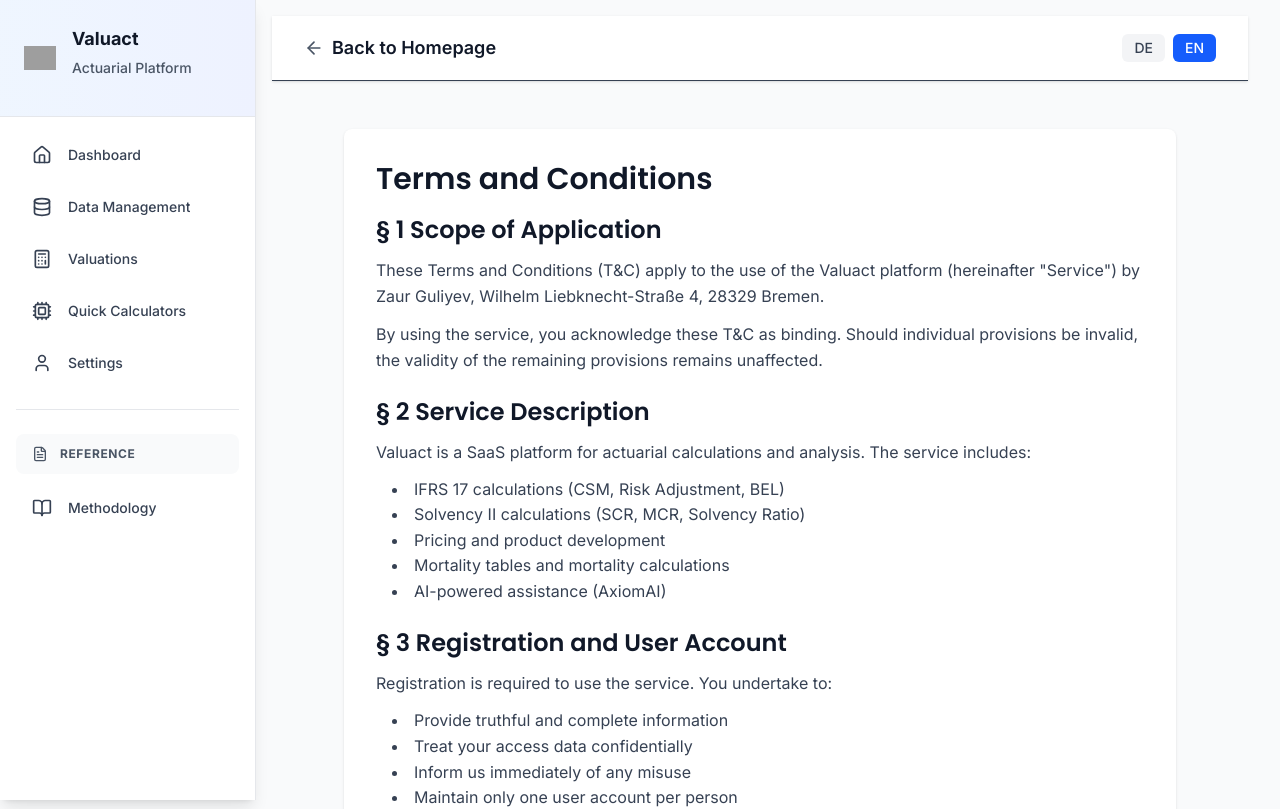
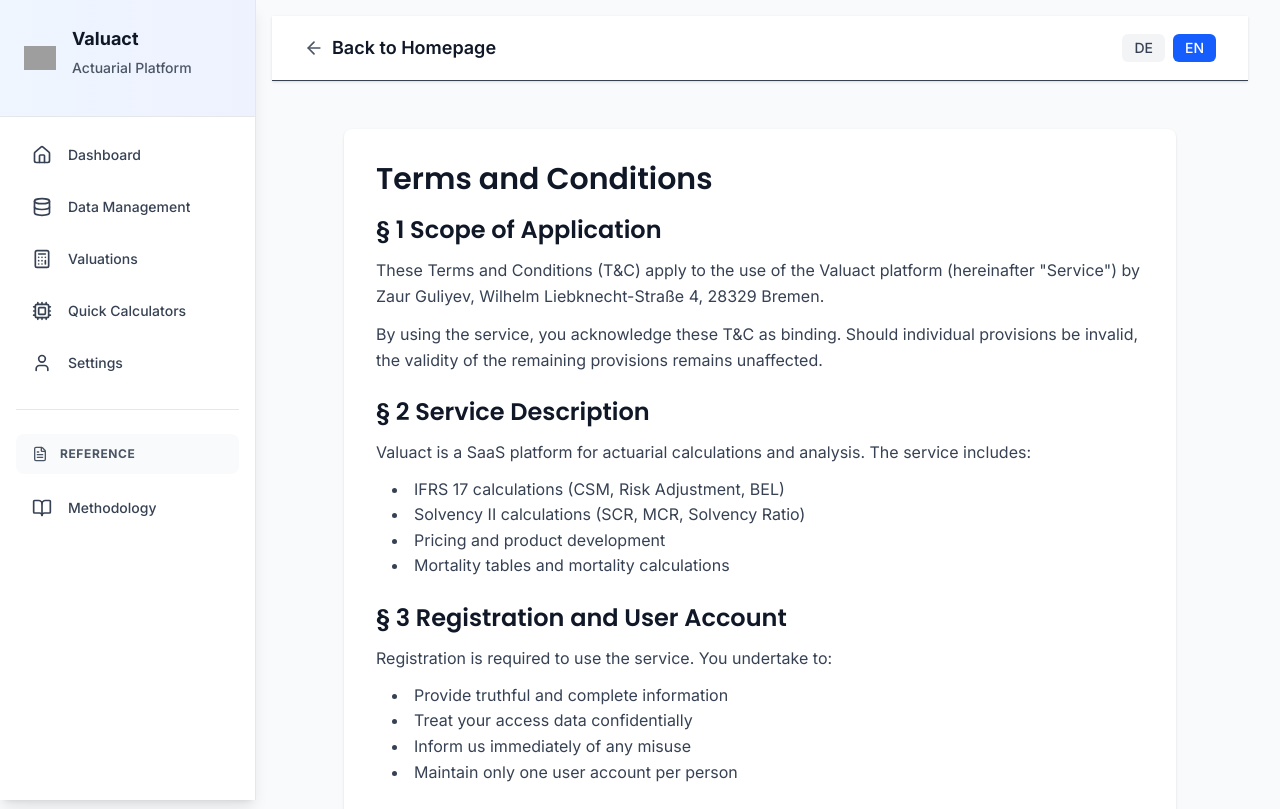
Before and after one commit to synexalabs/ValueAct2, a Next.js app in the folder client/: page /terms in a window 1280 px wide. Shown: the top 809 px of the page. Built offline with nearby package versions, Linux system fonts and the light colour scheme; grey boxes are pictures that could not be loaded.

Commit message:
Remove AxiomAI references from Terms page
Cleaned up service description after removing AxiomAI feature

```diff
--- a/client/src/app/terms/page.jsx
+++ b/client/src/app/terms/page.jsx
@@ -23,8 +23,8 @@
                             <button
                                 onClick={() => setLanguage('de')}
                                 className={`px-3 py-1 rounded-md text-sm font-medium transition-colors ${language === 'de'
-                                        ? 'bg-blue-600 text-white'
-                                        : 'bg-gray-100 text-gray-700 hover:bg-gray-200'
+                                    ? 'bg-blue-600 text-white'
+                                    : 'bg-gray-100 text-gray-700 hover:bg-gray-200'
                                     }`}
                             >
                                 DE
@@ -32,8 +32,8 @@
                             <button
                                 onClick={() => setLanguage('en')}
                                 className={`px-3 py-1 rounded-md text-sm font-medium transition-colors ${language === 'en'
-                                        ? 'bg-blue-600 text-white'
-                                        : 'bg-gray-100 text-gray-700 hover:bg-gray-200'
+                                    ? 'bg-blue-600 text-white'
+                                    : 'bg-gray-100 text-gray-700 hover:bg-gray-200'
                                     }`}
                             >
                                 EN
@@ -72,7 +72,6 @@
                                         <li>Solvency II Berechnungen (SCR, MCR, Solvency Ratio)</li>
                                         <li>Pricing und Produktentwicklung</li>
                                         <li>Sterbetafeln und Mortalitätsberechnungen</li>
-                                        <li>KI-gestützte Beratung (AxiomAI)</li>
                                     </ul>
                                 </div>
 
@@ -160,7 +159,6 @@
                                         <li>Solvency II calculations (SCR, MCR, Solvency Ratio)</li>
                                         <li>Pricing and product development</li>
                                         <li>Mortality tables and mortality calculations</li>
-                                        <li>AI-powered assistance (AxiomAI)</li>
                                     </ul>
                                 </div>
 
```
